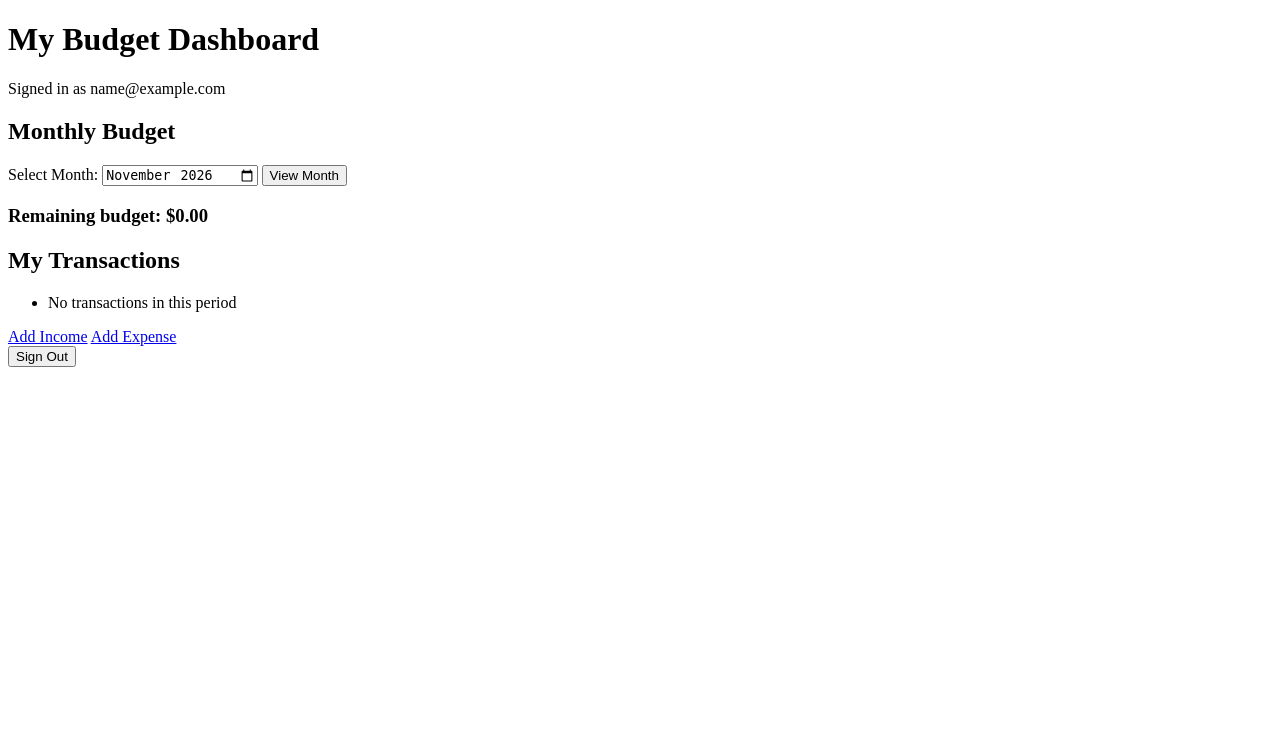
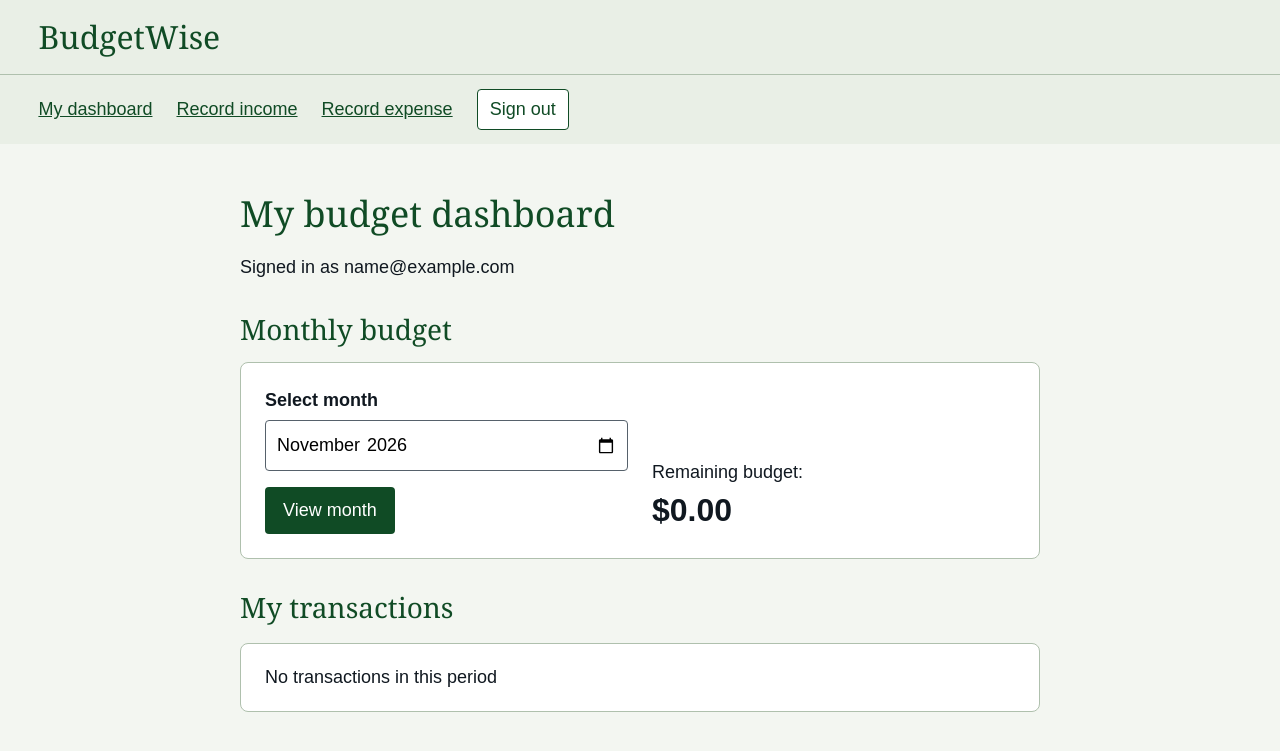
Before and after one commit to CS4300-CS5300-FA26/team-3, a Django app: page / in a window 1280 px wide. Shown: the top 751 px of the page. Run offline with Django 5.2, Linux system fonts and the light colour scheme; the visitor is signed in with stand-in values (Sample User, id 1); data comes from the database, SQL or seed files in the repository.

Commit message:
style(accounts): match dashboard to shared page layout

```diff
--- a/src/accounts/templates/accounts/base.html
+++ b/src/accounts/templates/accounts/base.html
@@ -54,6 +54,7 @@
         .eye-slash { visibility: hidden; }
         input[type="text"] + .password-toggle .eye-slash { visibility: visible; }
     </style>
+    {% block extra_style %}{% endblock %}
 </head>
 <body>
     <header><a href="{% if request.user.is_authenticated %}{% url 'dashboard' %}{% else %}{% url 'sign_in' %}{% endif %}">BudgetWise</a></header>
--- a/src/accounts/templates/accounts/dashboard.html
+++ b/src/accounts/templates/accounts/dashboard.html
@@ -1,55 +1,52 @@
-<!DOCTYPE html>
-<html lang="en">
-<head>
-    <meta charset="UTF-8">
-    <title>BudgetWise - Dashboard</title>
-</head>
-<body>
-    <h1>My Budget Dashboard</h1>
+{% extends "accounts/base.html" %}
 
-    <p>Signed in as {{ request.user.email }}</p>
+{% block title %}My dashboard | BudgetWise{% endblock %}
 
-    <h2>Monthly Budget</h2>
+{% block extra_style %}
+<style>
+    main { max-width: 800px; }
+    h1 { margin-bottom: 12px; }
+    h2 { margin: 32px 0 16px; color: #104b25; font: 28px/1.2 Georgia, serif; }
+    .budget-summary { display: flex; flex-wrap: wrap; align-items: end; gap: 24px; }
+    .month-picker { flex: 1 1 220px; }
+    .month-picker input { margin-bottom: 16px; }
+    .budget-summary p { flex: 1 1 220px; margin: 0; }
+    .budget-summary strong { display: block; font-size: 32px; overflow-wrap: anywhere; }
+    .transactions { padding: 0 24px; list-style: none; background: white; border: 1px solid #afc0ad; border-radius: 8px; }
+    .transactions li { display: flex; flex-wrap: wrap; align-items: baseline; gap: 8px 24px; padding: 20px 0; }
+    .transactions li + li { border-top: 1px solid #afc0ad; }
+    .transaction-details { flex: 1 1 240px; min-width: 0; overflow-wrap: anywhere; }
+    .transaction-details small { display: block; color: #56616b; }
+    .transaction-amount { margin-left: auto; font-variant-numeric: tabular-nums; }
+</style>
+{% endblock %}
 
-    <!-- Select a calendar month -->
-    <form method="GET" action="{% url 'dashboard' %}">
-        <label for="month">Select Month:</label>
-        <input
-            type="month"
-            id="month"
-            name="month"
-            value="{{ selected_month }}"
-        >
-        <button type="submit">View Month</button>
+{% block content %}
+<h1>My budget dashboard</h1>
+<p>Signed in as {{ request.user.email|default:request.user.username }}</p>
+
+<h2>Monthly budget</h2>
+<form class="budget-summary" method="get" action="{% url 'dashboard' %}">
+    <div class="month-picker">
+        <label for="month">Select month</label>
+        <input type="month" id="month" name="month" value="{{ selected_month }}">
+        <button type="submit">View month</button>
+    </div>
+    <p>Remaining budget: <strong>${{ remaining_budget|floatformat:2 }}</strong></p>
 </form>
 
-    <h3>Remaining budget: ${{ remaining_budget|floatformat:2 }}</h3>
-
-    <h2>My Transactions</h2>
-
-    <ul>
+<h2>My transactions</h2>
+<ul class="transactions">
     {% for transaction in transactions %}
         <li>
-                {{ transaction.date }} -
-                {{ transaction.description }} -
-                {{ transaction.kind }} -
-                ${{ transaction.amount }}
+            <div class="transaction-details">
+                {{ transaction.description }}
+                <small>{{ transaction.date }} · {{ transaction.get_kind_display }}</small>
+            </div>
+            <strong class="transaction-amount">${{ transaction.amount|floatformat:2 }}</strong>
         </li>
     {% empty %}
         <li>No transactions in this period</li>
     {% endfor %}
 </ul>
-
-    <!-- Navigation to existing transaction pages -->
-    <nav>
-        <a href="{% url 'record_income' %}">Add Income</a>
-        <a href="{% url 'record_expense' %}">Add Expense</a>
-    </nav>
-
-    <!-- End the authenticated session -->
-    <form method="POST" action="{% url 'sign_out' %}">
-        {% csrf_token %}
-        <button type="submit">Sign Out</button>
-    </form>
-</body>
-</html>
+{% endblock %}
```
Also changed, not shown: docs/CHANGELOG.md. Lines whose indentation alone changed are shown as unchanged.
